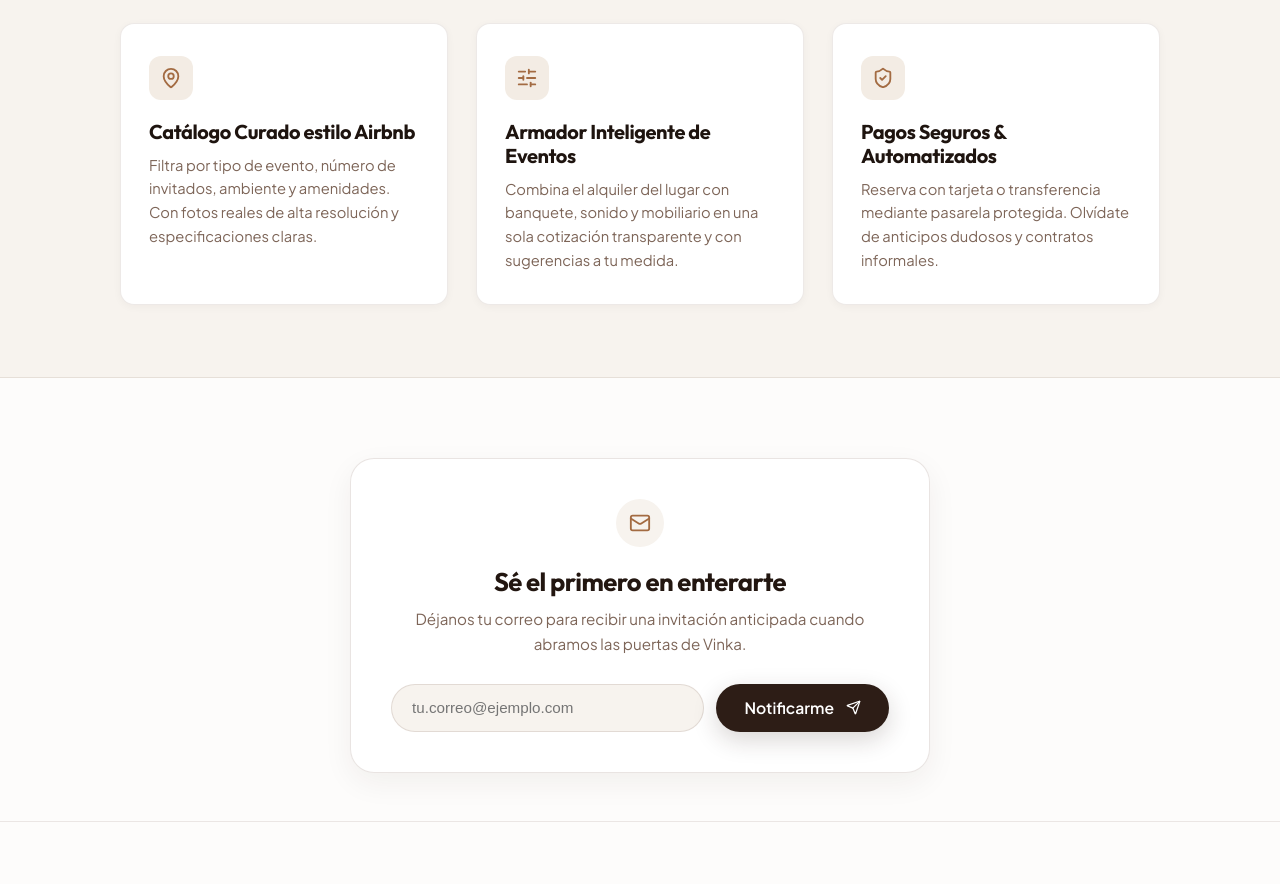
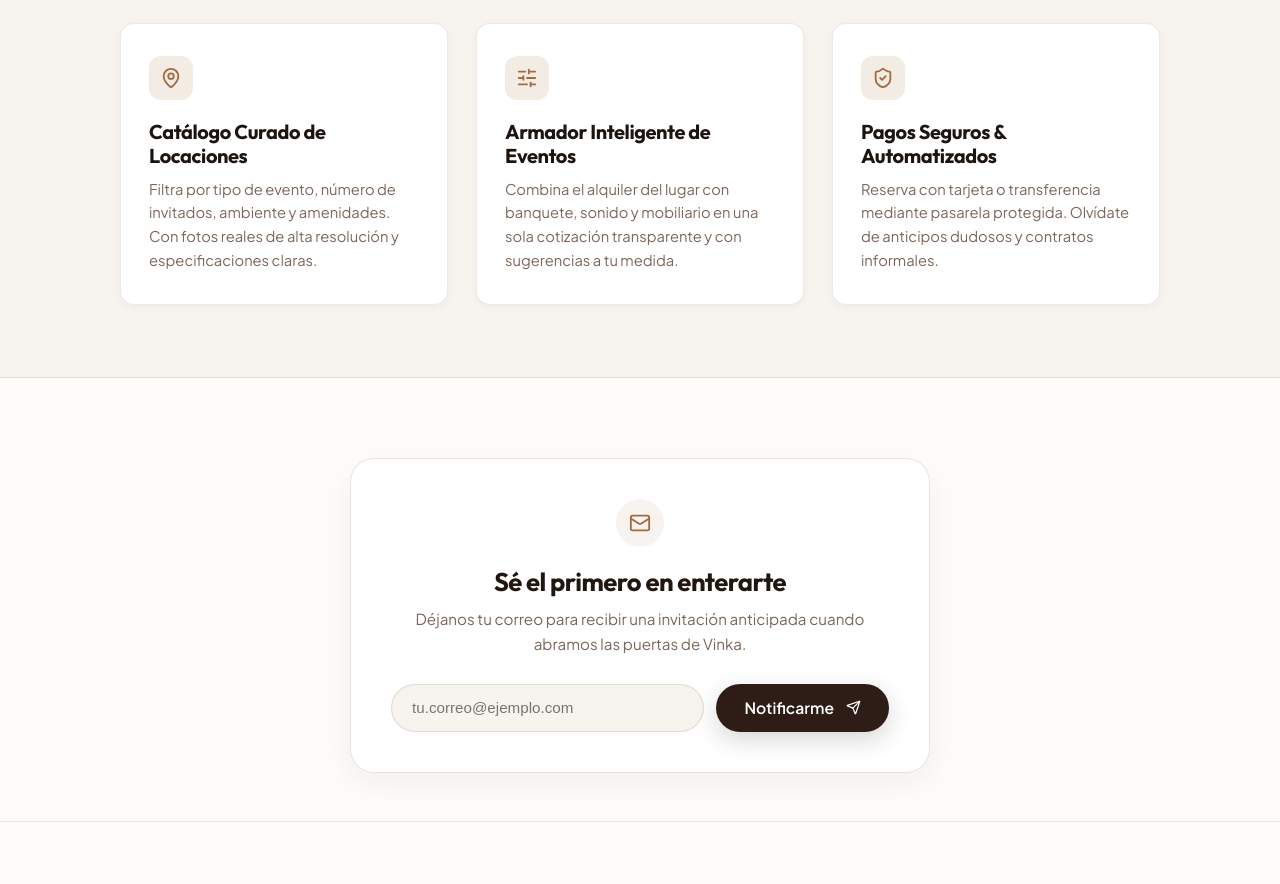
Before and after one commit to vulgataconnecta/Vinka, a Next.js app: page / in a window 1280 px wide. Shown: the part 1660-2544 px from the top of the page. Built offline with nearby package versions, Linux system fonts and the light colour scheme.

Commit message:
fix: change 'Catálogo Curado estilo Airbnb' to 'Catálogo Curado de Locaciones'

```diff
--- a/src/app/page.jsx
+++ b/src/app/page.jsx
@@ -219,7 +219,7 @@ export default function ComingSoon() {
                 <div className="preview-icon">
                   <MapPin size={22} />
                 </div>
-                <h4 className="preview-title">Catálogo Curado estilo Airbnb</h4>
+                <h4 className="preview-title">Catálogo Curado de Locaciones</h4>
                 <p className="preview-text">
                   Filtra por tipo de evento, número de invitados, ambiente y amenidades. Con fotos reales de alta resolución y especificaciones claras.
                 </p>
```
